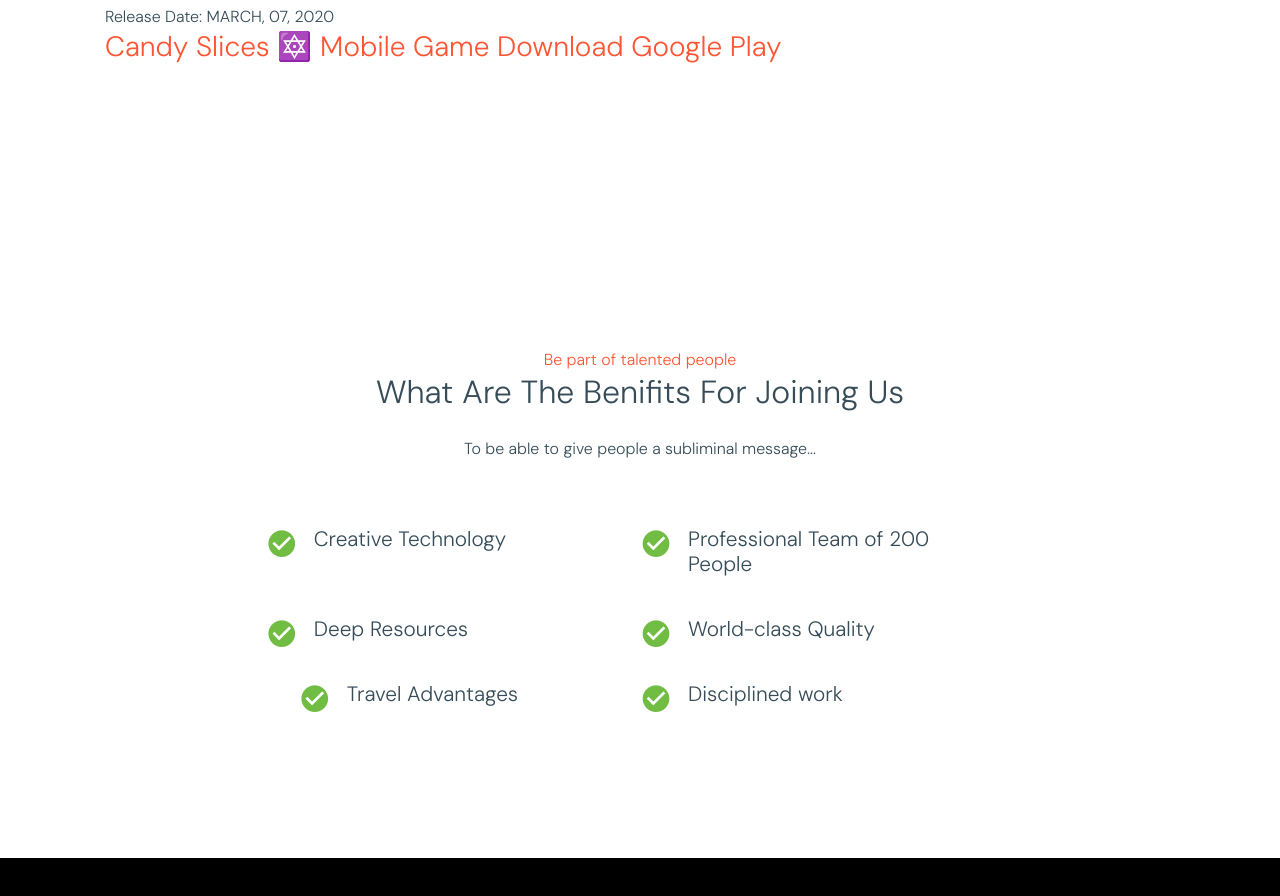
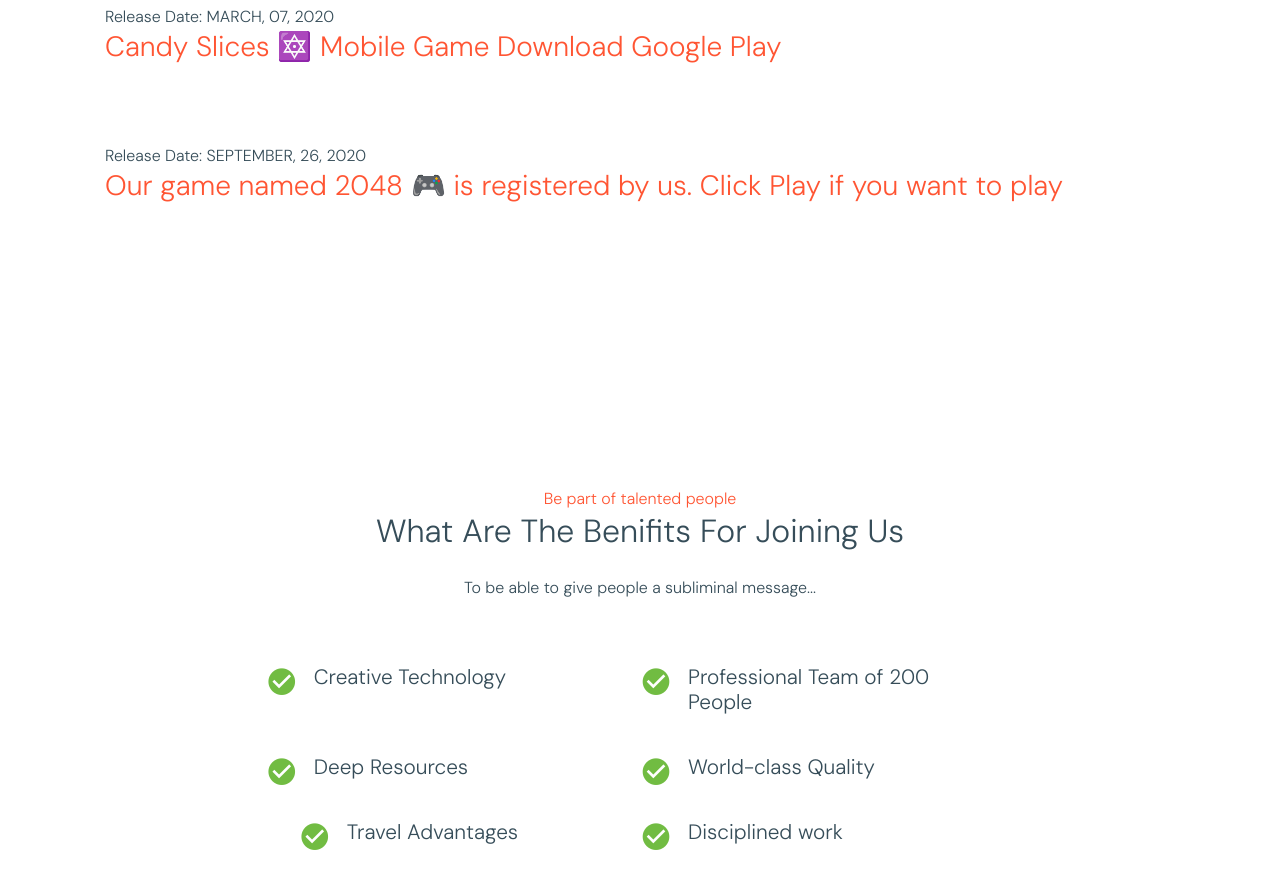
Before and after one commit to fcomsecen/fcomsecenglish, a plain HTML site: page careers.html in a window 1280 px wide. Shown: the part 1660-2556 px from the top of the page. Drawn offline with Linux system fonts and the light colour scheme; files whose address does not match are found by name.

Commit message:
Update careers.html

```diff
--- a/careers.html
+++ b/careers.html
@@ -124,6 +124,12 @@
                         <div class="careers-1 ">
                             <span class="roles ">Release Date: <span class="meta ">MARCH, 07, 2020</span></span>
                             <h3><a href="https://play.google.com/store/apps/details?id=com.cosmosgamesdev.candyslices ">Candy Slices 🔯 Mobile Game Download Google Play</a></h3>
+                        </div>
+
+
+                         <div class="careers-1 ">
+                            <span class="roles ">Release Date: <span class="meta ">SEPTEMBER, 26, 2020</span></span>
+                            <h3><a href="https://fcomsecen.github.io/2048/">Our game named 2048 🎮 is registered by us. Click Play if you want to play</a></h3>
                         </div>
 
                     </div>
```
